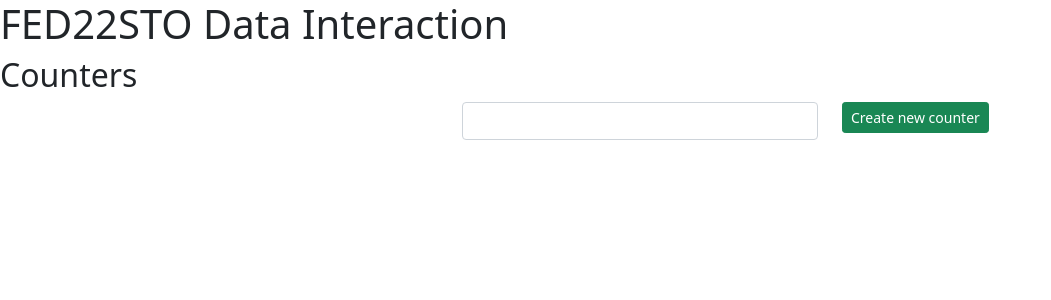
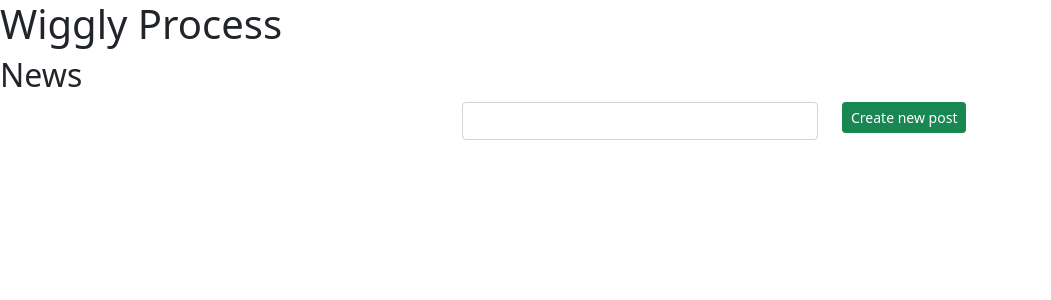
Before and after one commit to leekallman/Wiggly-Process, a PHP site: page /public/index.html in a window 1280 px wide. Shown: the top 300 px of the page, without its empty margins (0-1051 px from the left). Run offline with PHP 8.4, Linux system fonts and the light colour scheme.

Commit message:
Managed to get it GET, PUT, POST to work in the database and in Postman. Tyring to get it to work in the frontend

```diff
--- a/composer.json
+++ b/composer.json
@@ -10,7 +10,7 @@
     }
   ],
   "require": {
-    "php": "^7.4",
+    "php": "^8.0",
     "ext-json": "*",
     "ext-pdo": "*",
     "ext-pdo_mysql": "*",
--- a/public/index.html
+++ b/public/index.html
@@ -12,19 +12,25 @@
     <title>FED22STO Data Interaction</title>
 </head>
 <body>
-<h1>FED22STO Data Interaction</h1>
+<h1>Wiggly Process</h1>
 
-<h2>Counters</h2>
-<form id="addCounterForm">
-    <div class="container" id="counters">
-        <div class="row" id="addCounterRow">
+<h2>News</h2>
+<form id="addPostForm">
+    <div class="container" id="posts">
+        <div class="row" id="addPostRow">
+
+
+
+
+
+
             <div class="col-sm">
             </div>
             <div class="col-sm form-group">
-                <input class="form-control" id="counterName" required>
+                <input class="form-control" id="postName" required>
             </div>
             <div class="col-sm">
-                <button class="btn btn-sm btn-success">Create new counter</button>
+                <button class="btn btn-sm btn-success">Create new post</button>
             </div>
         </div>
 
@@ -46,6 +52,6 @@
 -->
 
 <script src="https://cdn.jsdelivr.net/npm/jquery@3.5.1/dist/jquery.min.js"></script>
-<script src="counters.js"></script>
+<script src="posts.js"></script>
 </body>
 </html>
--- /dev/null
+++ b/public/posts.js
@@ -0,0 +1,103 @@
+// Please don't use JQuery for DOM manipulation and form submission IRL. Please use React/Vue/Angular instead!
+
+$(function () {
+    let apiRoot = '/api/posts';
+
+    function getPostRowHtml(post) {
+        return `<div class="row" data-post-id="${post.id}">
+        <div class="col-sm">
+            ${post.id}
+        </div>
+        <div class="col-sm">
+            <b>${post.title}</b>
+        </div>
+        <div class="col-sm">
+            ${post.created}
+        </div>
+        <div class="col-sm">
+            Author: ${post.author}
+        </div>
+        <div class="col-sm">
+            ${post.content}
+        </div>
+
+        <div class="col-sm">
+            <img src="${post.image}"/>
+        </div>
+        <div class="col-sm">
+            <button class="btn btn-sm btn-primary updatePost" data-post-id="${post.id}" type="button">edit</button>
+        </div>
+        <br><br>
+    </div>`;
+        console.log('getPost');
+    }
+
+    function installPostClickHandler() {
+        $(".updatePost").off('click').click(postClickHandler);
+
+        function postClickHandler(event) {
+            event.target.setAttribute('disabled̈́', 'disabled')
+            let postId = event.target.getAttribute('data-post-id');
+            $.post(apiRoot + "/" + postId,
+                {},
+                function (post, status) {
+                    $(".row[data-post-id=" + postId + "]").replaceWith(getPostRowHtml(post));
+                    installPostClickHandler();
+                });
+        }
+        console.log('install-function');
+    }
+
+    function installFormSubmitHandler() {
+        $("#addPostForm").submit(function (event) {
+            event.target.setAttribute('disabled̈́', 'disabled');
+            let $postTitle = $('#postTitle', event.target);
+            let $postAuthor = $('#postAuthor', event.target);
+            let $postContent = $('#postContent', event.target);
+            let $postImage = $('#postImage', event.target);
+            let $postCreated = $('#postCreated', event.target);
+            let title = $postTitle.val();
+            let author = $postAuthor.val();
+            let content = $postContent.val();
+            let image = $postImage.val();
+            let created = $postCreated.val();
+
+            console.log(title + content + author);
+
+            $.ajax({
+                type: 'POST',
+                url: apiRoot,
+                data: JSON.stringify({
+                    title: title,
+                    author: author,
+                    content: content,
+                    image: image,
+                    created: created,
+                }),
+                success: function (post, status) {
+                    $("#addPostRow").before(getPostRowHtml(post));
+                    installPostClickHandler();
+                    $postName.val('');
+                    event.target.removeAttribute('disabled̈́');
+                    console.log("if success post new article");
+                },
+                contentType: "application/json",
+                dataType: 'json'
+            });
+
+            event.preventDefault();
+        });
+    }
+
+    function loadPost() {
+        $.getJSON(apiRoot, function (result) {
+            $.each(result, function (i, post) {
+                $("#addPostRow").before(getPostRowHtml(post));
+            });
+            installPostClickHandler();
+        });
+    }
+
+    installFormSubmitHandler();
+    loadPost();
+});
--- a/src/CounterService.php
+++ b/src/CounterService.php
@@ -6,7 +6,7 @@ namespace App;
 
 use PDO;
 use PDOStatement;
-
+// Handles communication with DB. Has all functions(increaceCounter, createCounter, etc)
 class CounterService
 {
     private PDO $pdo;
```
Also changed, not shown: src/Api.php (+7 -2 lines), src/CounterApi.php (+5 -4 lines), src/PostApi.php (added, +68 -0 lines), src/PostModel.php (added, +15 -0 lines), src/PostService.php (added, +108 -0 lines), public/api/index.php (line endings or trailing spaces), 2 other files. Lines whose indentation alone changed are shown as unchanged.
